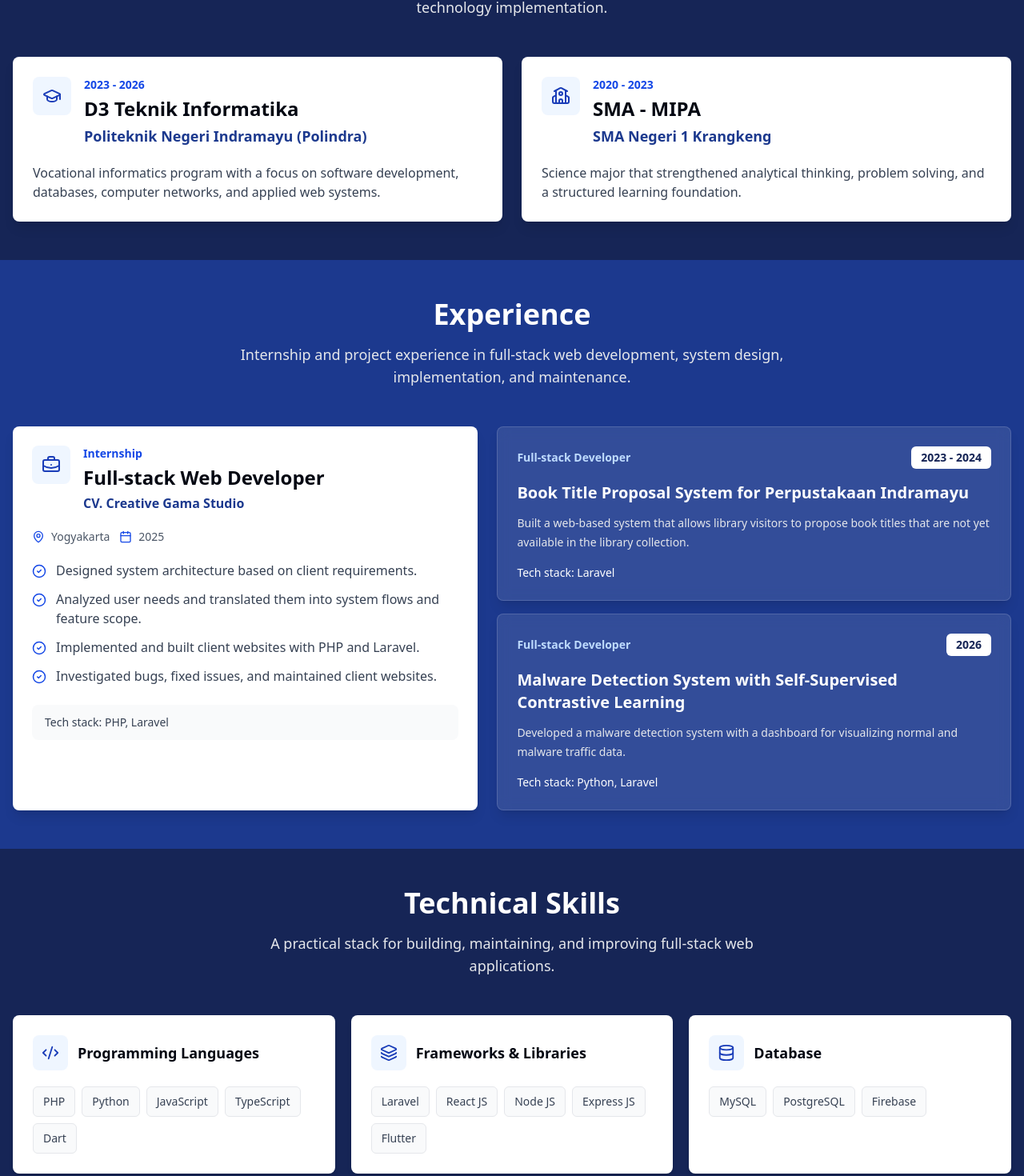
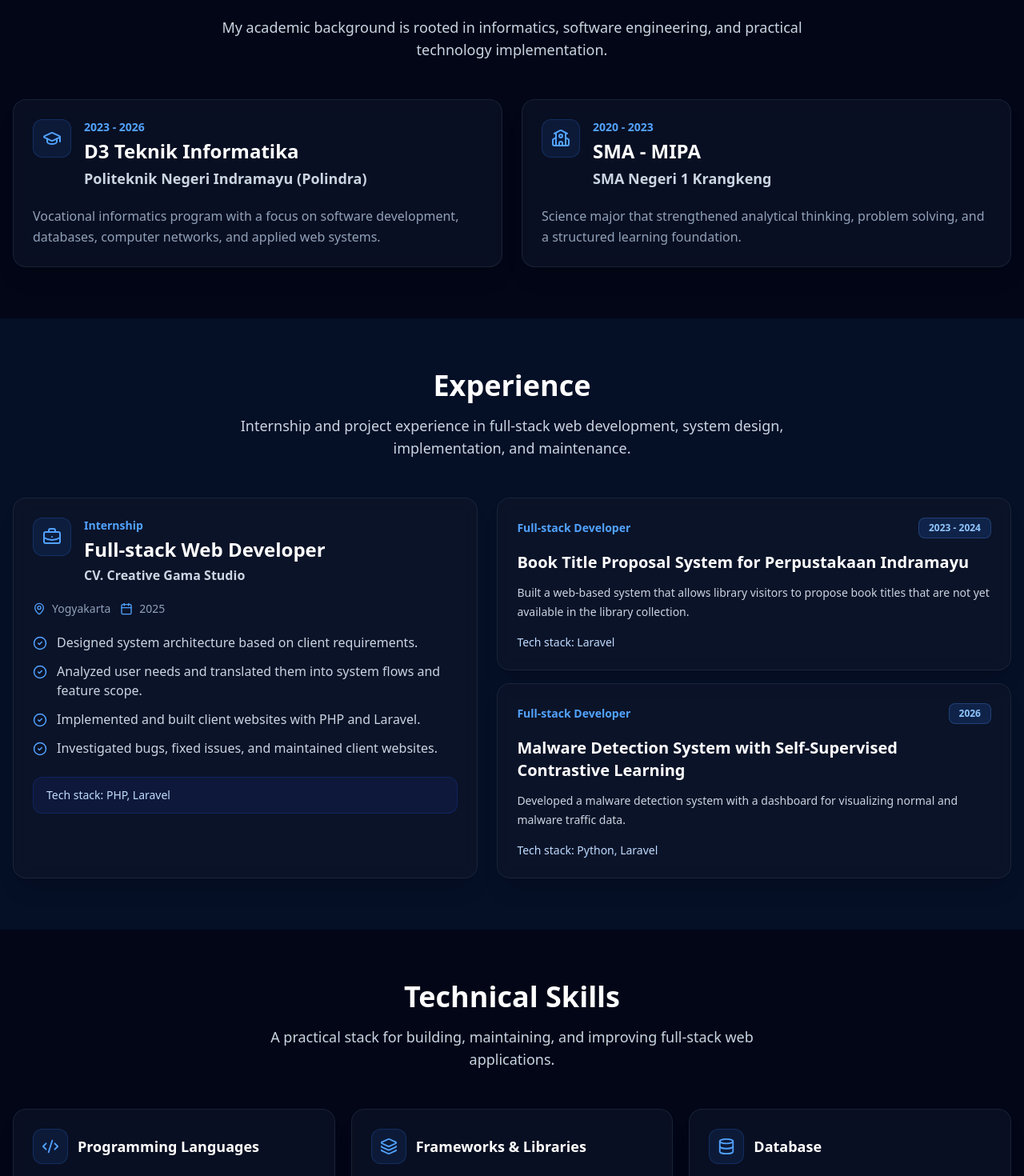
Before and after one commit to vidoonoth/personal-app, a React (Vite) app: page / in a window 1280 px wide. Shown: the part 1177-2647 px from the top of the page at 80% size. Built offline with nearby package versions, Linux system fonts and the light colour scheme.

Commit message:
feat: add portfolio components and assets for personal web application

```diff
--- a/src/components/Education.jsx
+++ b/src/components/Education.jsx
@@ -23,7 +23,7 @@ const Education = () => {
 
   return (
     <section id="education" className="section-padding bg-primary">
-      <div className="container mx-auto max-w-7xl px-4 py-12">
+      <div className="container mx-auto max-w-7xl px-4 py-16">
         <motion.div
           initial={{ opacity: 0, y: 20 }}
           whileInView={{ opacity: 1, y: 0 }}
@@ -34,7 +34,7 @@ const Education = () => {
           <h2 className="mb-4 text-3xl font-bold text-white sm:text-4xl">
             Education
           </h2>
-          <p className="text-lg text-gray-200">
+          <p className="text-lg text-slate-300">
             My academic background is rooted in informatics, software
             engineering, and practical technology implementation.
           </p>
@@ -51,25 +51,25 @@ const Education = () => {
                 whileInView={{ opacity: 1, y: 0 }}
                 transition={{ duration: 0.5, delay: index * 0.1 }}
                 viewport={{ once: true }}
-                className="rounded-lg border border-white/15 bg-white p-6 shadow-lg"
+                className="rounded-2xl border border-slate-800/80 bg-slate-900/60 p-6 shadow-xl backdrop-blur-sm transition-all duration-300 hover:border-blue-500/40 hover:-translate-y-1"
               >
                 <div className="mb-5 flex items-start gap-4">
-                  <div className="flex h-12 w-12 shrink-0 items-center justify-center rounded-lg bg-blue-50 text-blue-800">
+                  <div className="flex h-12 w-12 shrink-0 items-center justify-center rounded-xl bg-blue-500/10 border border-blue-500/20 text-blue-400">
                     <Icon size={24} />
                   </div>
                   <div>
-                    <p className="mb-1 text-sm font-semibold text-blue-700">
+                    <p className="mb-1 text-sm font-semibold text-blue-400">
                       {item.period}
                     </p>
-                    <h3 className="text-2xl font-bold text-gray-950">
+                    <h3 className="text-2xl font-bold text-white">
                       {item.degree}
                     </h3>
-                    <p className="mt-1 text-lg font-semibold text-blue-900">
+                    <p className="mt-1 text-lg font-semibold text-slate-300">
                       {item.school}
                     </p>
                   </div>
                 </div>
-                <p className="text-gray-700">{item.description}</p>
+                <p className="text-slate-400 leading-relaxed">{item.description}</p>
               </motion.article>
             );
           })}
--- a/src/components/Experience.jsx
+++ b/src/components/Experience.jsx
@@ -30,7 +30,7 @@ const Experience = () => {
 
   return (
     <section id="experience" className="section-padding bg-secondary">
-      <div className="container mx-auto max-w-7xl px-4 py-12">
+      <div className="container mx-auto max-w-7xl px-4 py-16">
         <motion.div
           initial={{ opacity: 0, y: 20 }}
           whileInView={{ opacity: 1, y: 0 }}
@@ -41,7 +41,7 @@ const Experience = () => {
           <h2 className="mb-4 text-3xl font-bold text-white sm:text-4xl">
             Experience
           </h2>
-          <p className="text-lg text-gray-200">
+          <p className="text-lg text-slate-300">
             Internship and project experience in full-stack web development,
             system design, implementation, and maintenance.
           </p>
@@ -53,49 +53,49 @@ const Experience = () => {
             whileInView={{ opacity: 1, x: 0 }}
             transition={{ duration: 0.5 }}
             viewport={{ once: true }}
-            className="rounded-lg bg-white p-6 shadow-lg"
+            className="rounded-2xl border border-slate-800/80 bg-slate-900/60 p-6 shadow-xl backdrop-blur-sm transition-all duration-300 hover:border-blue-500/40"
           >
             <div className="mb-5 flex items-start gap-4">
-              <div className="flex h-12 w-12 shrink-0 items-center justify-center rounded-lg bg-blue-50 text-blue-800">
+              <div className="flex h-12 w-12 shrink-0 items-center justify-center rounded-xl bg-blue-500/10 border border-blue-500/20 text-blue-400">
                 <BriefcaseBusiness size={24} />
               </div>
               <div>
-                <p className="mb-1 text-sm font-semibold text-blue-700">
+                <p className="mb-1 text-sm font-semibold text-blue-400">
                   Internship
                 </p>
-                <h3 className="text-2xl font-bold text-gray-950">
+                <h3 className="text-2xl font-bold text-white">
                   Full-stack Web Developer
                 </h3>
-                <p className="mt-1 font-semibold text-blue-900">
+                <p className="mt-1 font-semibold text-slate-300">
                   CV. Creative Gama Studio
                 </p>
               </div>
             </div>
 
-            <div className="mb-5 flex flex-wrap gap-3 text-sm text-gray-600">
+            <div className="mb-5 flex flex-wrap gap-3 text-sm text-slate-400">
               <span className="inline-flex items-center gap-2">
-                <MapPin size={16} className="text-blue-700" />
+                <MapPin size={16} className="text-blue-400" />
                 Yogyakarta
               </span>
               <span className="inline-flex items-center gap-2">
-                <Calendar size={16} className="text-blue-700" />
+                <Calendar size={16} className="text-blue-400" />
                 2025
               </span>
             </div>
 
             <ul className="space-y-3">
               {internshipTasks.map((task) => (
-                <li key={task} className="flex gap-3 text-gray-700">
+                <li key={task} className="flex gap-3 text-slate-300">
                   <CheckCircle2
                     size={18}
-                    className="mt-1 shrink-0 text-blue-700"
+                    className="mt-1 shrink-0 text-blue-400"
                   />
                   <span>{task}</span>
                 </li>
               ))}
             </ul>
 
-            <p className="mt-6 rounded-lg bg-gray-50 px-4 py-3 text-sm font-medium text-gray-700">
+            <p className="mt-6 rounded-xl border border-blue-800/30 bg-blue-950/40 px-4 py-3 text-sm font-medium text-blue-200">
               Tech stack: PHP, Laravel
             </p>
           </motion.article>
@@ -108,21 +108,21 @@ const Experience = () => {
                 whileInView={{ opacity: 1, x: 0 }}
                 transition={{ duration: 0.5, delay: index * 0.1 }}
                 viewport={{ once: true }}
-                className="rounded-lg border border-white/15 bg-white/10 p-6 text-white shadow-lg backdrop-blur"
+                className="rounded-2xl border border-slate-800/80 bg-slate-900/60 p-6 text-white shadow-xl backdrop-blur-sm transition-all duration-300 hover:border-blue-500/40"
               >
                 <div className="mb-4 flex flex-wrap items-center justify-between gap-3">
-                  <p className="text-sm font-semibold text-blue-200">
+                  <p className="text-sm font-semibold text-blue-400">
                     {project.role}
                   </p>
-                  <span className="rounded-md bg-white px-3 py-1 text-sm font-semibold text-blue-950">
+                  <span className="rounded-lg bg-blue-500/15 border border-blue-400/25 px-3 py-1 text-xs font-semibold text-blue-300 backdrop-blur-sm">
                     {project.period}
                   </span>
                 </div>
-                <h3 className="mb-3 text-xl font-semibold">{project.title}</h3>
-                <p className="mb-4 text-sm leading-6 text-gray-200">
+                <h3 className="mb-3 text-xl font-bold text-white">{project.title}</h3>
+                <p className="mb-4 text-sm leading-6 text-slate-300">
                   {project.summary}
                 </p>
-                <p className="text-sm font-medium text-white">
+                <p className="text-sm font-medium text-blue-200">
                   Tech stack: {project.stack}
                 </p>
               </motion.article>
--- a/src/components/Footer.jsx
+++ b/src/components/Footer.jsx
@@ -17,7 +17,7 @@ const Footer = () => {
   ];
 
   return (
-    <footer className="bg-primary text-white py-4">
+    <footer className="bg-primary border-t border-slate-800/80 text-white py-8">
       <div className="container">
         <div className="flex flex-col items-center">
           <motion.div
@@ -50,7 +50,7 @@ const Footer = () => {
             viewport={{ once: true }}
             className="text-center"
           >
-            <p className="text-gray-300">
+            <p className="text-slate-400 text-sm">
               © {currentYear} Muhammad Alfin Tsabit. All rights reserved.
             </p>
           </motion.div>
--- a/src/components/Hero.jsx
+++ b/src/components/Hero.jsx
@@ -114,7 +114,7 @@ const Hero = () => {
             <div className="flex flex-wrap items-center gap-3 pt-1">
               <a
                 href="#projects"
-                className="group inline-flex items-center gap-2 px-5 py-3 rounded-xl font-semibold text-white bg-blue-600 hover:bg-blue-500 shadow-lg shadow-blue-600/30 hover:shadow-blue-500/50 hover:-translate-y-0.5 active:translate-y-0 transition-all duration-200"
+                className="group inline-flex items-center gap-2 px-5 py-3 rounded-xl font-semibold text-blue-600 bg-white hover:bg-blue-500 shadow-lg shadow-blue-600/30 hover:shadow-blue-500/50 hover:-translate-y-0.5 active:translate-y-0 transition-all duration-200"
               >
                 <span>View Projects</span>
                 <ArrowUpRight className="w-4 h-4 transition-transform group-hover:translate-x-0.5 group-hover:-translate-y-0.5" />
--- a/src/components/Skills.jsx
+++ b/src/components/Skills.jsx
@@ -32,7 +32,7 @@ const Skills = () => {
 
   return (
     <section id="skills" className="section-padding bg-primary">
-      <div className="container mx-auto max-w-7xl px-4 py-12">
+      <div className="container mx-auto max-w-7xl px-4 py-16">
         <motion.div
           initial={{ opacity: 0, y: 20 }}
           whileInView={{ opacity: 1, y: 0 }}
@@ -43,7 +43,7 @@ const Skills = () => {
           <h2 className="mb-4 text-3xl font-bold text-white sm:text-4xl">
             Technical Skills
           </h2>
-          <p className="mx-auto max-w-2xl text-lg text-gray-200">
+          <p className="mx-auto max-w-2xl text-lg text-slate-300">
             A practical stack for building, maintaining, and improving
             full-stack web applications.
           </p>
@@ -60,13 +60,13 @@ const Skills = () => {
                 whileInView={{ opacity: 1, y: 0 }}
                 transition={{ duration: 0.5, delay: index * 0.08 }}
                 viewport={{ once: true }}
-                className="rounded-lg border border-white/10 bg-white p-6 shadow-md transition duration-300 hover:-translate-y-1 hover:shadow-xl"
+                className="rounded-2xl border border-slate-800/80 bg-slate-900/60 p-6 shadow-xl backdrop-blur-sm transition duration-300 hover:-translate-y-1 hover:border-blue-500/40"
               >
                 <div className="mb-5 flex items-center gap-3">
-                  <div className="flex h-11 w-11 items-center justify-center rounded-lg bg-blue-50 text-blue-800">
+                  <div className="flex h-11 w-11 items-center justify-center rounded-xl bg-blue-500/10 border border-blue-500/20 text-blue-400">
                     <Icon size={22} />
                   </div>
-                  <h3 className="text-lg font-semibold text-gray-950">
+                  <h3 className="text-lg font-bold text-white">
                     {skill.category}
                   </h3>
                 </div>
@@ -75,7 +75,7 @@ const Skills = () => {
                   {skill.items.map((item) => (
                     <span
                       key={item}
-                      className="rounded-md border border-gray-200 bg-gray-50 px-3 py-2 text-sm font-medium text-gray-700"
+                      className="rounded-lg border border-blue-800/40 bg-blue-950/60 px-3 py-1.5 text-xs font-medium text-blue-200 backdrop-blur-sm"
                     >
                       {item}
                     </span>
--- a/src/index.css
+++ b/src/index.css
@@ -2,11 +2,11 @@
 
 @layer components {
   .bg-primary {
-    @apply bg-blue-950;
+    @apply bg-[#020617];
   }
 
   .bg-secondary {
-    @apply bg-blue-900;
+    @apply bg-[#050f26];
   }
 
   .btn-primary {
```
Also changed, not shown: src/components/About.jsx (+4 -4 lines), src/components/Contact.jsx (+6 -6 lines), src/components/Projects.jsx (+18 -18 lines), src/components/certificate.jsx (+28 -28 lines), 1 other file (tests, documents, lock files or other folders).
